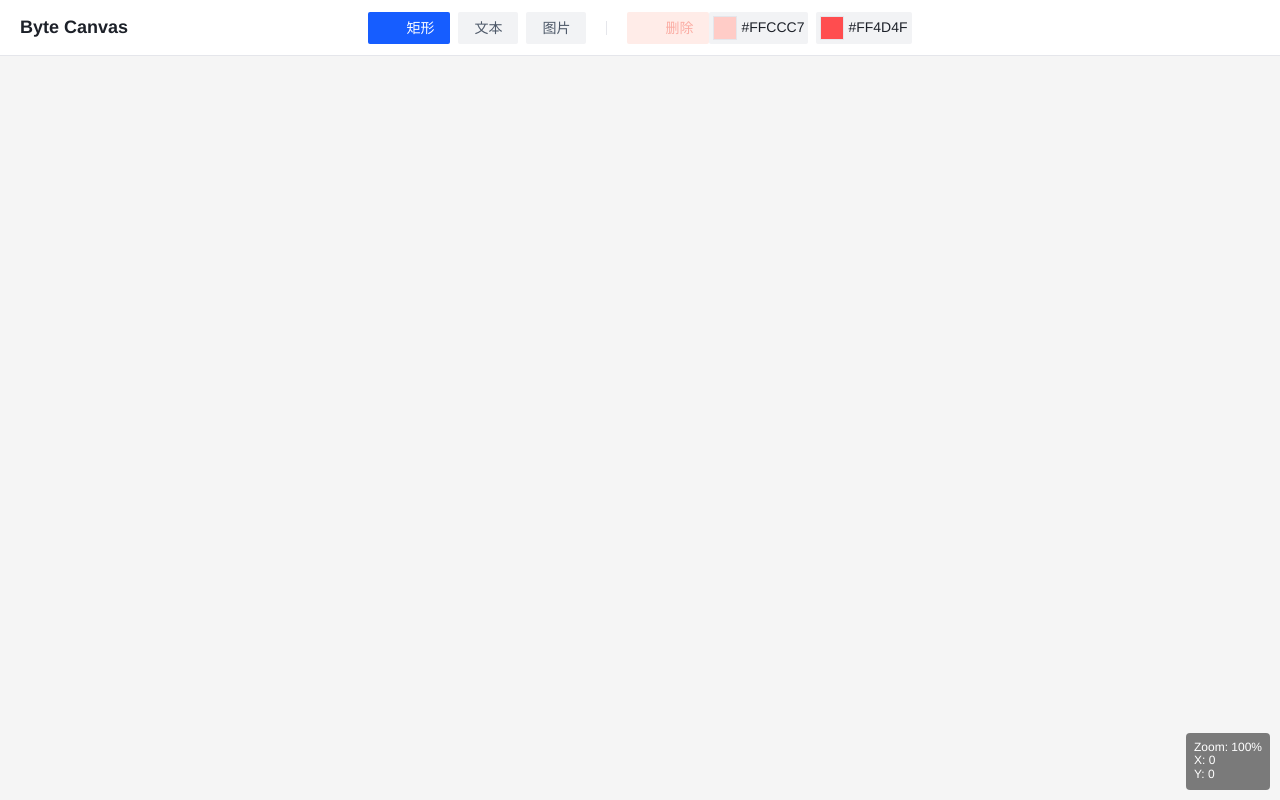
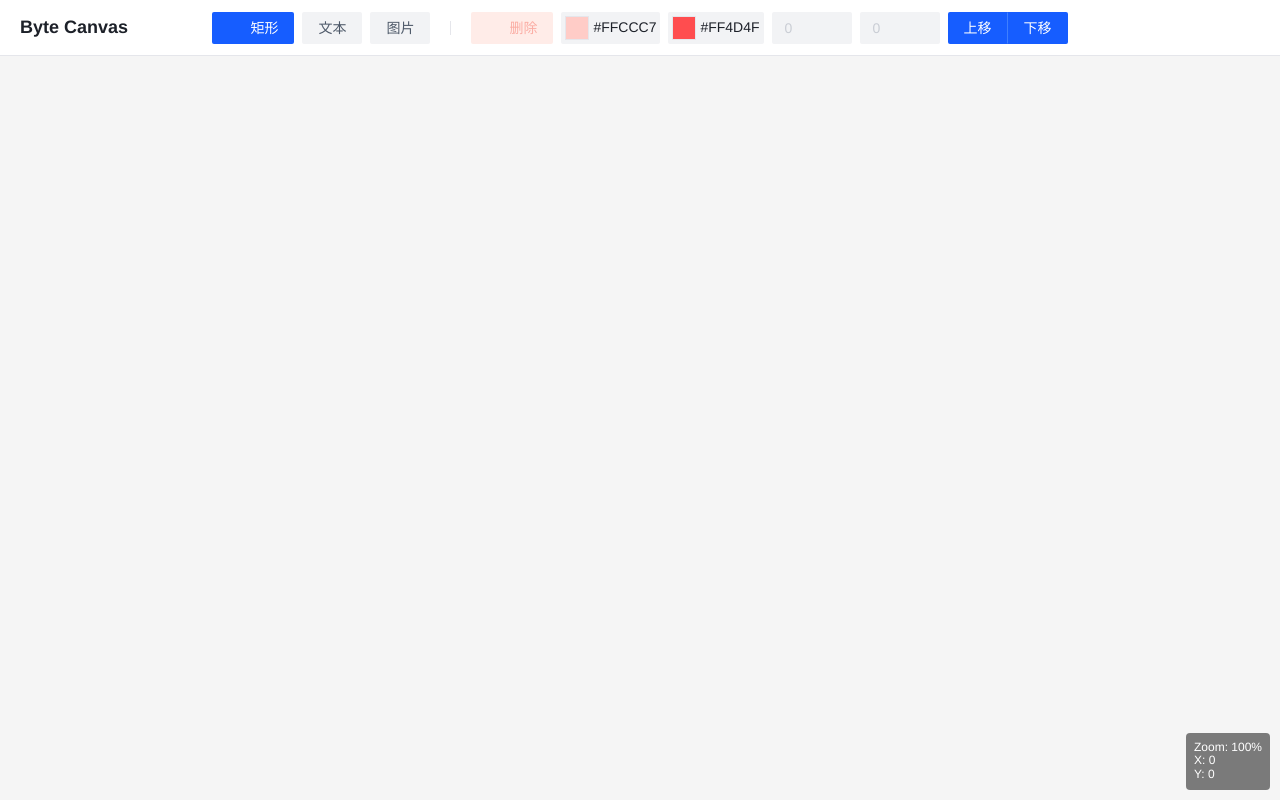
Before and after one commit to 17726/byte-canvas, a Vue app: page / in a window 1280 px wide. Built offline with nearby package versions, Linux system fonts and the light colour scheme; some icons are missing.

Commit message:
添加了图层和坐标修改的功能

```diff
--- a/src/components/layout/CanvasToolbar.vue
+++ b/src/components/layout/CanvasToolbar.vue
@@ -16,6 +16,8 @@
         删除
       </a-button>
     </a-space>
+  </div>
+  <div class="property-panel">
     <PropertyPanel></PropertyPanel>
   </div>
 </template>
@@ -50,4 +52,7 @@ const deleteSelected = () => {
   background: transparent;
   border-radius: 4px;
 }
+.property-panel {
+  padding: 4px;
+}
 </style>
--- a/src/components/layout/PropertyPanel.vue
+++ b/src/components/layout/PropertyPanel.vue
@@ -2,26 +2,39 @@
 
 <template>
   <a-space direction="vertical" size="large">
-    <!-- <a-input-number
-    v-model="value"
-    :style="{width:'320px'}"
-    placeholder="Please Enter"
-    class="input-demo"
-    @change="fontSizeChange"
-    :min="1" :max="100"/> -->
     <a-space>
       <a-color-picker  @change="fillColorChange" v-model="fillColor" defaultValue="#165DFF" showText disabledAlpha/>
-      <a-color-picker  @change="borderColorChange" v-model="borderColor" defaultValue="#165DFF" showText disabledAlpha/>
-  </a-space>
+      <a-color-picker  @change="viceColorChange" v-model="borderColor" defaultValue="#165DFF" showText disabledAlpha/>
+      <a-input-number value = "x" :disabled="!hasSelection" v-model="x" :style="{width:'80px'}" placeholder="X" class="input-demo"/>
+      <a-input-number value = "y" :disabled="!hasSelection" v-model="y" :style="{width:'80px'}" placeholder="Y" class="input-demo"/>
+      <a-button-group>
+      <a-button @click="moveLayerUp" type="primary">上移</a-button>
+      <a-button @click="moveLayerDown" type="primary">下移</a-button>
+      </a-button-group>
+    </a-space>
   </a-space>
 </template>
 
 <script setup lang="ts">
-import { ref } from 'vue';
-import { useCanvasStore } from '@/store/canvasStore';
+import { ref, computed, watch } from 'vue'
+import { useCanvasStore } from '@/store/canvasStore'
+const canvasStore = useCanvasStore()
   const fillColor = ref('#ffccc7')
   const borderColor = ref('#ff4d4f')
-  const canvasStore = useCanvasStore();
+  const hasSelection = computed(() => canvasStore.activeElements.length > 0)
+  const x = ref(0)
+  const y = ref(0)
+
+  // 监听选中元素变化，更新坐标输入框
+  watch(() => canvasStore.activeElements, (newElements) => {
+    if (newElements.length > 0) {
+      const firstElement = newElements[0]
+      if (firstElement && firstElement.transform) {
+        x.value = firstElement.transform.x
+        y.value = firstElement.transform.y
+      }
+    }
+  },{ immediate: true, deep: true })
   const fillColorChange = (val: string) => {
     canvasStore.activeElements.forEach(element => {
       if (element && element.id) {
@@ -34,16 +47,75 @@ import { useCanvasStore } from '@/store/canvasStore';
       }
     });
   }
-  const borderColorChange = (val: string) => {
+  const viceColorChange = (val: string) => {
     canvasStore.activeElements.forEach(element => {
       if (element && element.id) {
-        canvasStore.updateNode(element.id, {
+        console.log(element)
+        if(element.type === 'rect'){
+          console.log(element.type)
+          canvasStore.updateNode(element.id, {
           style: {
             ...element.style,
             borderColor: val
+          }
+        })
+        }else{
+          console.log(element.type)
+          canvasStore.updateNode(element.id, {
+          style: {
+            ...element.style,
+            color: val
+          }
+        })}
+      }
+    });
+  }
+  const moveLayerUp = () => {
+    canvasStore.activeElements.forEach(element => {
+      if (element && element.id) {
+        canvasStore.updateNode(element.id,{
+          style:{
+            ...element.style,
+            zIndex:element.style.zIndex+1
           }
         });
       }
     });
   }
+  const moveLayerDown = () => {
+    canvasStore.activeElements.forEach(element => {
+      if (element && element.id) {
+        canvasStore.updateNode(element.id,{
+          style:{
+            ...element.style,
+            zIndex:element.style.zIndex-1
+          }
+        })
+      }
+    })
+  }
+  watch(x, (newX) => {
+    const activeElement = canvasStore.activeElements[0]
+      if (activeElement && activeElement.id) {
+        canvasStore.updateNode(activeElement.id, {
+          transform: {
+            ...activeElement.transform,
+            x: newX
+          }
+        });
+      };
+  });
+
+  // 监听y坐标变化，更新选中元素
+  watch(y, (newY) => {
+    const activeElement = canvasStore.activeElements[0]
+      if (activeElement && activeElement.id) {
+        canvasStore.updateNode(activeElement.id, {
+          transform: {
+            ...activeElement.transform,
+            y: newY
+          }
+        });
+      };
+  });
 </script>
--- a/src/core/tools/ToolManager.ts
+++ b/src/core/tools/ToolManager.ts
@@ -87,8 +87,9 @@ export class ToolManager {
   createRect() {
     const id = uuidv4();
     // 随机位置
-    const x = Math.random() * 800;
-    const y = Math.random() * 600;
+    const x = Number((Math.random() * 800).toFixed(2));
+    const y = Number((Math.random() * 600).toFixed(2));
+    // 这里修改一下 保留两位小数 不然界面展示xy坐标的时候过长
 
     const newRect: ShapeState = {
       id,
--- a/src/types/state.ts
+++ b/src/types/state.ts
@@ -24,6 +24,7 @@ export interface StyleState {
   borderColor: string; // 边框色
   opacity: number; // 透明度
   zIndex: number; // 层级
+  color?: string;// 文本颜色
 }
 
 /** 节点数据基类（核心） */
```
